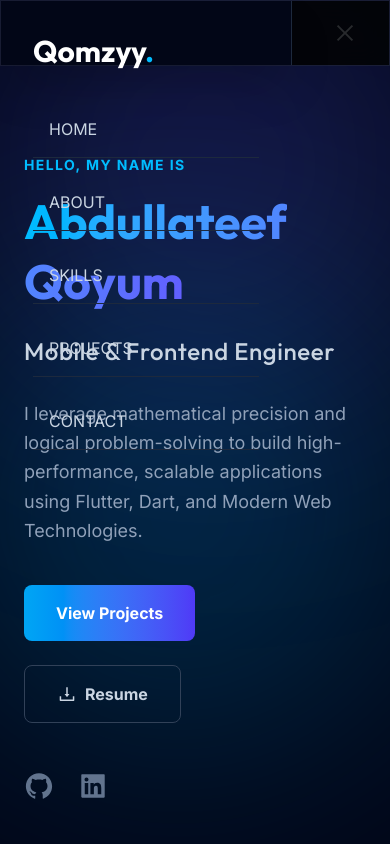
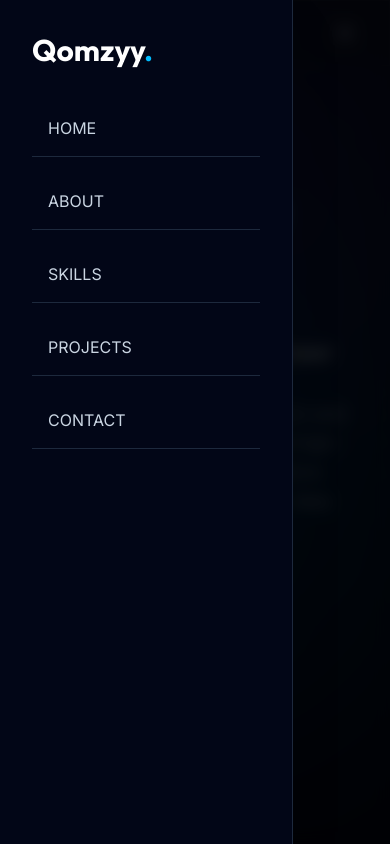
Before and after one commit to qomsycode/portfolio-v2, a React (Vite) app: page / in a window 390 px wide. Both pictures are taken after a click on the element 345 px from the left and 33 px from the top of the page. Shown: the top 844 px of the page. Built offline with nearby package versions, Linux system fonts and the light colour scheme.

Commit message:
Professional contact text and fix mobile menu transparency

```diff
--- a/src/components/Contact.jsx
+++ b/src/components/Contact.jsx
@@ -21,22 +21,22 @@ const Contact = () => {
                 <p className="text-sky-400 font-bold uppercase tracking-widest text-sm mb-4">Get In Touch</p>
                 <h2 className="text-4xl md:text-6xl font-bold text-white mb-8">Let's Work Together</h2>
                 <p className="text-slate-400 text-lg md:text-xl leading-relaxed max-w-2xl mx-auto mb-12">
-                    I'm currently open to new opportunities. Whether you have a question or just want to say hi, I'll try my best to get back to you!
+                    I am currently open to discussing new projects and opportunities. Whether you have a question or would like to collaborate, feel free to reach out.
                 </p>
 
                 {/* Primary CTA Button */}
                 <div className="flex justify-center gap-6 mb-16">
                     <a href="mailto:abdullateefqoyum02@gmail.com" className="px-8 py-4 bg-white text-slate-900 font-bold rounded-full hover:bg-sky-400 hover:text-white transition-all duration-300 transform hover:-translate-y-1 shadow-lg shadow-white/10">
-                        Say Hello
+                        Get In Touch
                     </a>
                 </div>
 
                 {/* Social Media Icons Row */}
                 <div className="flex justify-center gap-8 flex-wrap">
                     <SocialLink href="https://github.com/qomsycode" icon={<FaGithub size={24} />} />
-                    <SocialLink href="https://www.linkedin.com/in/qomzyy" icon={<FaLinkedinIn size={24} />} />
+                    <SocialLink href="https://www.linkedin.com/in/qoyum-abdullateef-0911bb252" icon={<FaLinkedinIn size={24} />} />
                     <SocialLink href="mailto:abdullateefqoyum02@gmail.com" icon={<AiOutlineMail size={24} />} />
-                    <SocialLink href="http://twitter.com/qomzyy" icon={<FaTwitter size={24} />} />
+                    <SocialLink href="http://twitter.com/qomsyy" icon={<FaTwitter size={24} />} />
                     <SocialLink href="https://www.facebook.com/abdullateef.koyum" icon={<FaFacebook size={24} />} />
                 </div>
             </motion.div>
--- a/src/components/Navbar.jsx
+++ b/src/components/Navbar.jsx
@@ -24,8 +24,10 @@ const Navbar = () => {
     ];
 
     return (
-        // Main Navbar Container: Fixed position, Glassmorphism effect
-        <div className="fixed w-full flex justify-between p-4 items-center gap-6 glass z-50 top-0 left-0 bg-opacity-60 backdrop-blur-md border-b-[1px] border-white/10">
+        // Wrap in Fragment to separate Mobile Menu from Fixed Header
+        <>
+            {/* Main Navbar Container */}
+            <div className="fixed w-full flex justify-between p-4 items-center gap-6 glass z-[50] top-0 left-0 bg-opacity-60 backdrop-blur-md border-b-[1px] border-white/10">
                 {/* Logo Section */}
                 <div className="text-2xl font-bold tracking-tighter text-white ml-4 md:ml-12 cursor-pointer">
                     <a href="#home">
@@ -48,14 +50,16 @@ const Navbar = () => {
                 <div onClick={toggleNav} className="block md:hidden text-slate-300 mr-4 cursor-pointer z-50">
                     {nav ? <AiOutlineClose size={24} /> : <AiOutlineMenu size={24} />}
                 </div>
+            </div>
 
-            {/* Mobile Menu Overlay */}
+            {/* Mobile Menu Overlay - OUTSIDE of the glass container to avoid transparency inheritance */}
             <div
                 className={
                     nav
-                        ? 'fixed left-0 top-0 w-[75%] sm:w-[60%] h-full bg-[#020617] border-r border-slate-800 ease-in-out duration-500 z-[100] flex flex-col p-8 shadow-2xl'
-                        : 'fixed left-[-100%] top-0 h-full ease-in-out duration-500 z-[100]' // Slide interactions
+                        ? 'fixed left-0 top-0 w-[75%] sm:w-[60%] h-screen bg-[#020617] border-r border-slate-800 ease-in-out duration-500 z-[100] flex flex-col p-8 shadow-2xl overflow-y-auto'
+                        : 'fixed left-[-100%] top-0 h-screen ease-in-out duration-500 z-[100]'
                 }
+                style={{ backgroundColor: '#020617' }} // Inline style to force opaque background
             >
                 <h1 className="text-3xl font-bold text-white mb-8">
                     Qomzyy<span className="text-sky-400">.</span>
@@ -74,9 +78,15 @@ const Navbar = () => {
                     ))}
                 </ul>
             </div>
-            {/* Backdrop for Mobile Menu - Closes menu when clicked */}
-            {nav && <div className="fixed inset-0 bg-black/80 z-[90] md:hidden" onClick={closeNav}></div>}
-        </div>
+
+            {/* Backdrop for Mobile Menu */}
+            {nav && (
+                <div
+                    className="fixed inset-0 bg-black/80 z-[90] md:hidden backdrop-blur-sm"
+                    onClick={closeNav}
+                ></div>
+            )}
+        </>
     );
 };
 
```
Lines whose indentation alone changed are shown as unchanged.
